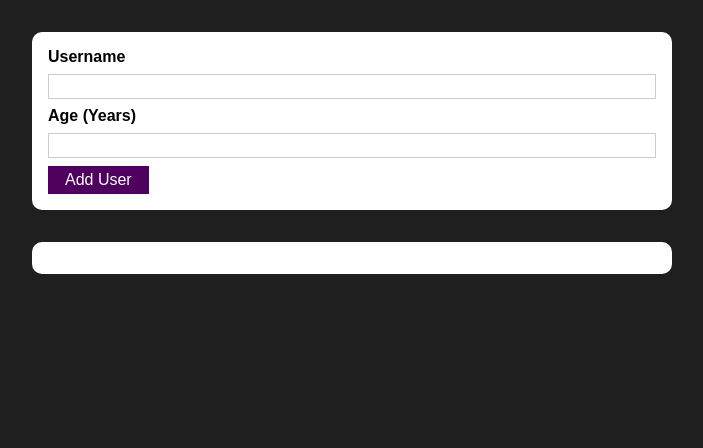
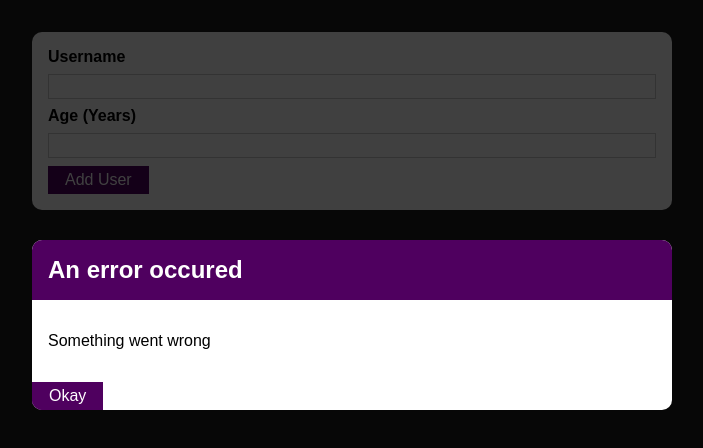
Before and after one commit to BurhanEyuboglu/SimpleReact, a React (Create React App) app: page / in a window 1280 px wide. Shown: the top 448 px of the page, without its empty margins (288-991 px from the left). Built offline with nearby package versions, Linux system fonts and the light colour scheme.

Commit message:
Error Modal

```diff
--- a/src/App.js
+++ b/src/App.js
@@ -4,6 +4,7 @@ import UsersList from "./Components/Users/UsersList";
 
 function App() {
   const [usersList, setUsersList] = useState([]);
+
   const addUserHandler = (uName, uAge) => {
     setUsersList((prevUsersList) => {
       return [
--- /dev/null
+++ b/src/Components/UI/ErrorModal.js
@@ -0,0 +1,26 @@
+import React from "react";
+import classes from "./ErrorModal.module.css";
+import Card from "./Card";
+import Button from "./Button";
+
+
+const ErrorModal = (props) => {
+  return (
+    <div>
+      <div className={classes.backdrop}/>
+      <Card className={classes.modal}>
+        <header className={classes.header}>
+          <h2>{props.title}</h2>
+        </header>
+        <div className={classes.content}>
+          <p>{props.message}</p>
+        </div>
+        <footer className={classes.action}>
+          <Button>Okay</Button>
+        </footer>
+      </Card>{" "}
+    </div>
+  );
+};
+
+export default ErrorModal;
--- /dev/null
+++ b/src/Components/UI/ErrorModal.module.css
@@ -0,0 +1,45 @@
+.backdrop {
+    position: fixed;
+    top: 0;
+    left: 0;
+    width: 100%;
+    height: 100vh;
+    z-index: 10;
+    background: rgba(0, 0, 0, 0.75);
+  }
+
+  .modal {
+    position: fixed;
+    top: 30vh;
+    left: 10%;
+    width: 80%;
+    z-index: 100;
+    overflow: hidden;
+  }
+
+  .header {
+    background: #4f005f;
+    padding: 1rem;
+  }
+
+  .header h2 {
+    margin: 0;
+    color: white;
+  }
+
+  .content {
+    padding: 1rem;
+  }
+
+  .actions {
+    padding: 1rem;
+    display: flex;
+    justify-content: flex-end;
+  }
+
+  @media (min-width: 768px) {
+    .modal {
+      left: calc(50% - 20rem);
+      width: 40rem;
+    }
+  }
--- a/src/Components/Users/AddUser.js
+++ b/src/Components/Users/AddUser.js
@@ -2,6 +2,7 @@ import React, { useState } from "react";
 import classes from "./AddUser.module.css";
 import Card from "../UI/Card";
 import Button from "../UI/Button";
+import ErrorModal from "../UI/ErrorModal";
 
 const AddUser = (props) => {
   const [enteredUsername, setEnteredUsername] = useState("");
@@ -9,15 +10,15 @@ const AddUser = (props) => {
 
   const addUserHandler = (event) => {
     event.preventDefault();
-    if(enteredUsername.trim().length===0 || enteredAge.trim().length===0){
+    if (enteredUsername.trim().length === 0 || enteredAge.trim().length === 0) {
       return;
     }
-    if(+enteredAge <0){
+    if (+enteredAge < 0) {
       return;
     }
-    props.onAddUser(enteredUsername,enteredAge);
-    setEnteredUsername('');
-    setEnteredAge('');
+    props.onAddUser(enteredUsername, enteredAge);
+    setEnteredUsername("");
+    setEnteredAge("");
   };
   const usernameChangeHandler = (event) => {
     setEnteredUsername(event.target.value);
@@ -27,6 +28,8 @@ const AddUser = (props) => {
     setEnteredAge(event.target.value);
   };
   return (
+    <div>
+      <ErrorModal title="An error occured" message="Something went wrong" />
       <Card className={classes.input}>
         <form onSubmit={addUserHandler}>
           <label htmlFor="username">Username</label>
@@ -46,6 +49,7 @@ const AddUser = (props) => {
           <Button type="submit">Add User</Button>
         </form>
       </Card>
+    </div>
   );
 };
 
```
Lines whose indentation alone changed are shown as unchanged.
